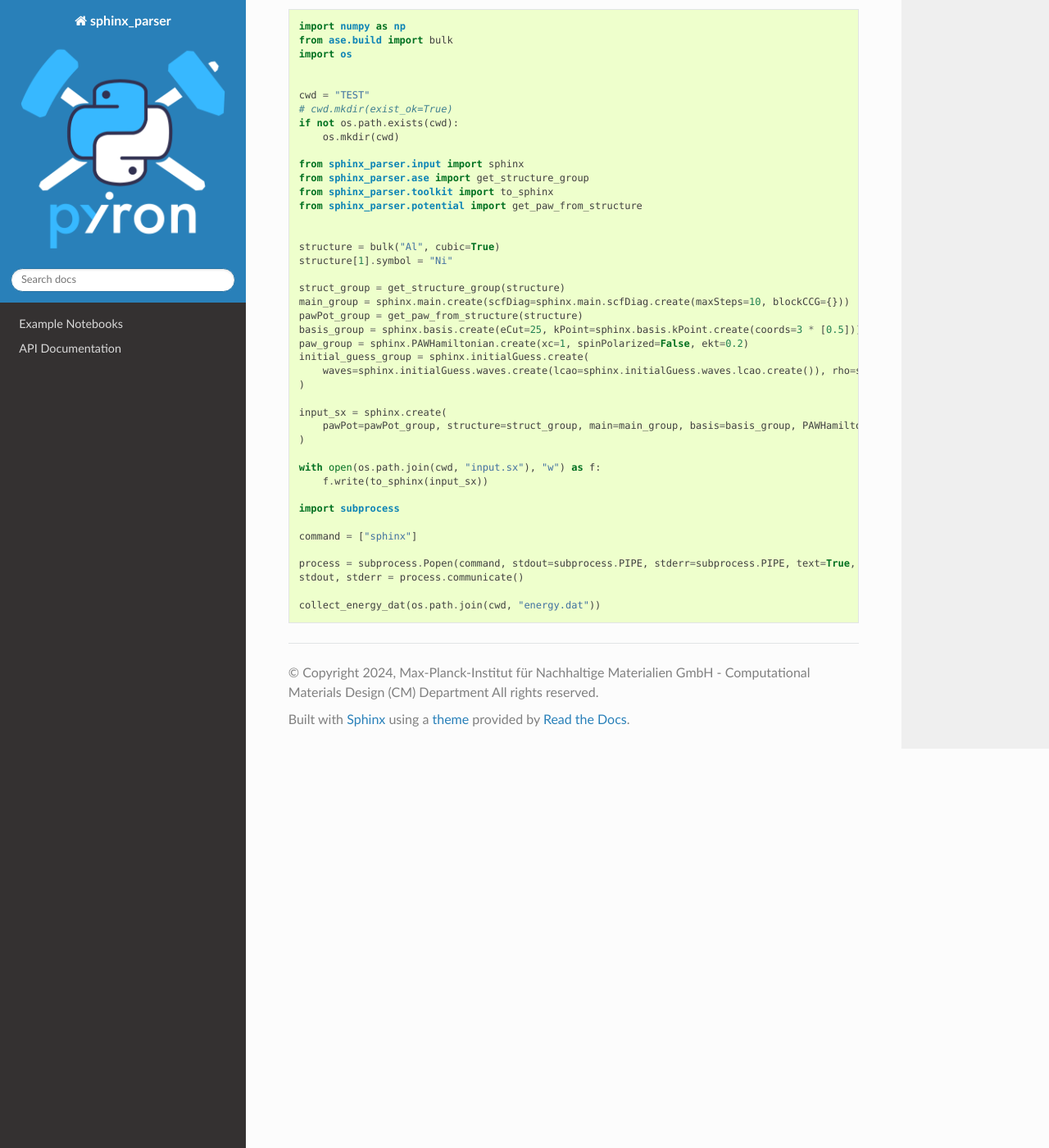
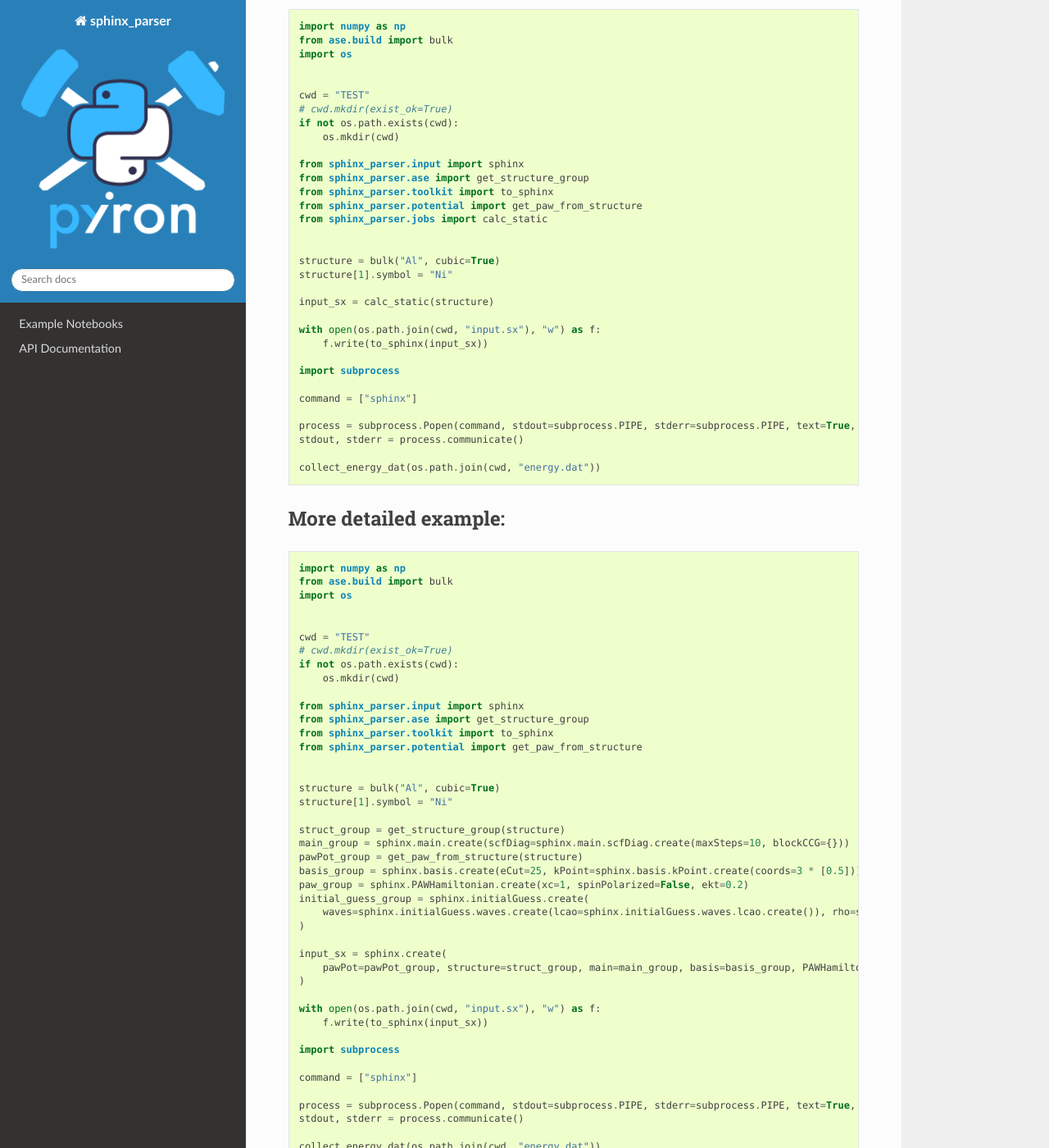
Before and after one commit to pyiron/sphinx_parser, a Sphinx documentation site: the page built from docs/README.md, in a window 1280 px wide and 1400 px high, scrolled down 1041 px. Shown: the whole window at 82% size. Built offline with Sphinx 7.4.7 and the Read the Docs theme 3.1.0, drawn with Linux system fonts in a browser that asks for light colours.

Commit message:
update README

````diff
--- a/docs/README.md
+++ b/docs/README.md
@@ -57,6 +57,44 @@ from sphinx_parser.input import sphinx
 from sphinx_parser.ase import get_structure_group
 from sphinx_parser.toolkit import to_sphinx
 from sphinx_parser.potential import get_paw_from_structure
+from sphinx_parser.jobs import calc_static
+
+
+structure = bulk("Al", cubic=True)
+structure[1].symbol = "Ni"
+
+input_sx = calc_static(structure)
+
+with open(os.path.join(cwd, "input.sx"), "w") as f:
+    f.write(to_sphinx(input_sx))
+
+import subprocess
+
+command = ["sphinx"]
+
+process = subprocess.Popen(command, stdout=subprocess.PIPE, stderr=subprocess.PIPE, text=True, cwd=cwd)
+stdout, stderr = process.communicate()
+
+collect_energy_dat(os.path.join(cwd, "energy.dat"))
+```
+
+## More detailed example:
+
+```python
+import numpy as np
+from ase.build import bulk
+import os
+
+
+cwd = "TEST"
+# cwd.mkdir(exist_ok=True)
+if not os.path.exists(cwd):
+    os.mkdir(cwd)
+
+from sphinx_parser.input import sphinx
+from sphinx_parser.ase import get_structure_group
+from sphinx_parser.toolkit import to_sphinx
+from sphinx_parser.potential import get_paw_from_structure
 
 
 structure = bulk("Al", cubic=True)
````
